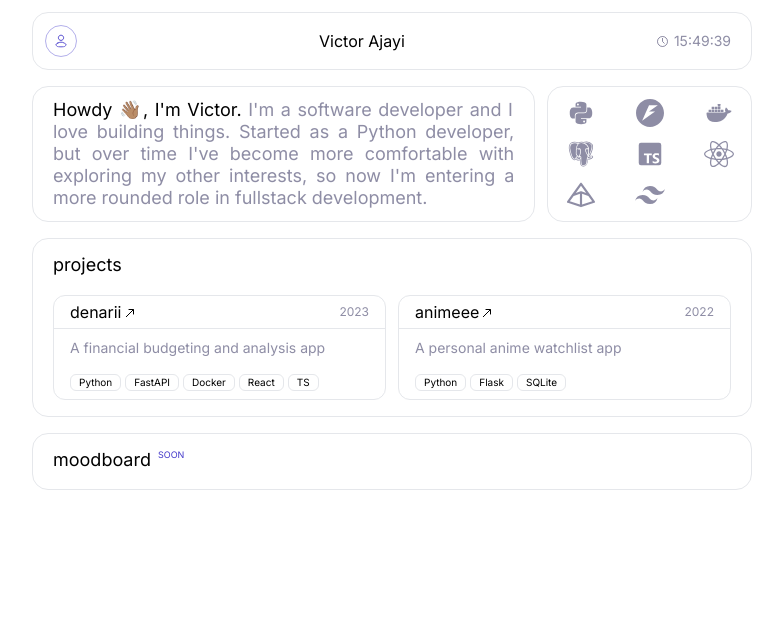
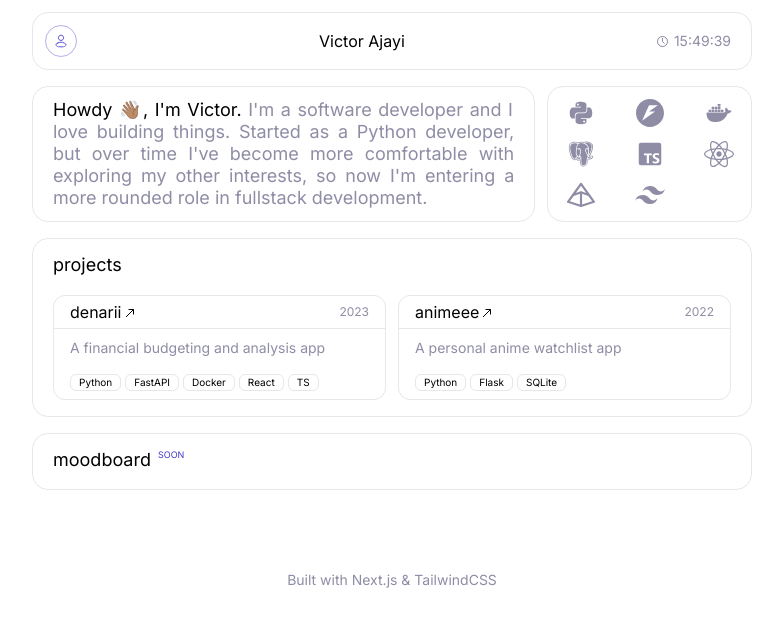
Before and after one commit to victor-ajayi/portfolio, a Next.js app: page / in a window 1280 px wide. Shown: the top 626 px of the page, without its empty margins (248-1031 px from the left). Built offline with nearby package versions, Linux system fonts and the light colour scheme.

Commit message:
add footer

```diff
--- a/app/page.tsx
+++ b/app/page.tsx
@@ -1,4 +1,5 @@
 import Bio from "@/components/bio";
+import Footer from "@/components/footer";
 import Moodboard from "@/components/moodboard";
 import Projects from "@/components/projects";
 import Stack from "@/components/stack";
@@ -16,6 +17,7 @@ export default function Page() {
         <Projects />
         <Moodboard />
       </div>
+      <Footer />
     </div>
   );
 }
--- /dev/null
+++ b/components/footer.tsx
@@ -0,0 +1,7 @@
+export default function Footer() {
+  return (
+    <div className="text-sm text-secondary w-full mt-20 text-center">
+      Built with Next.js & TailwindCSS
+    </div>
+  );
+}
```
